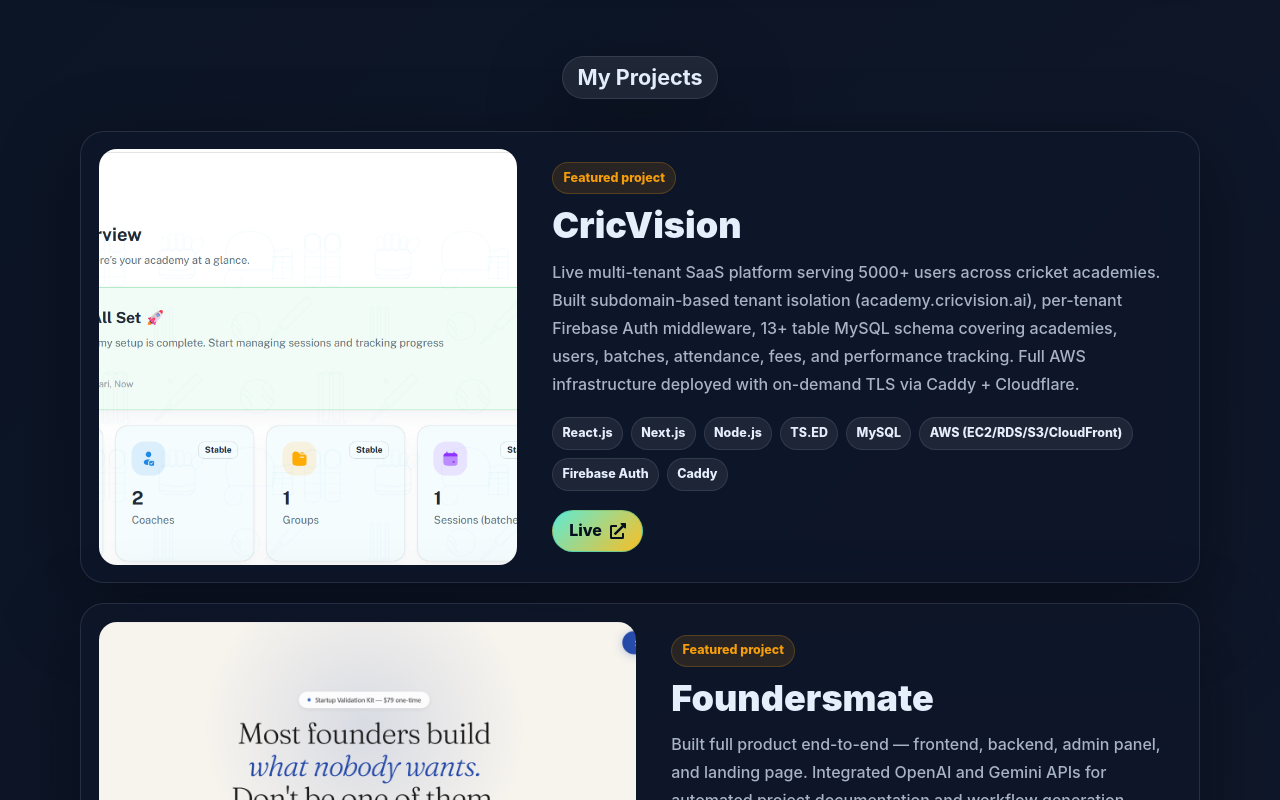
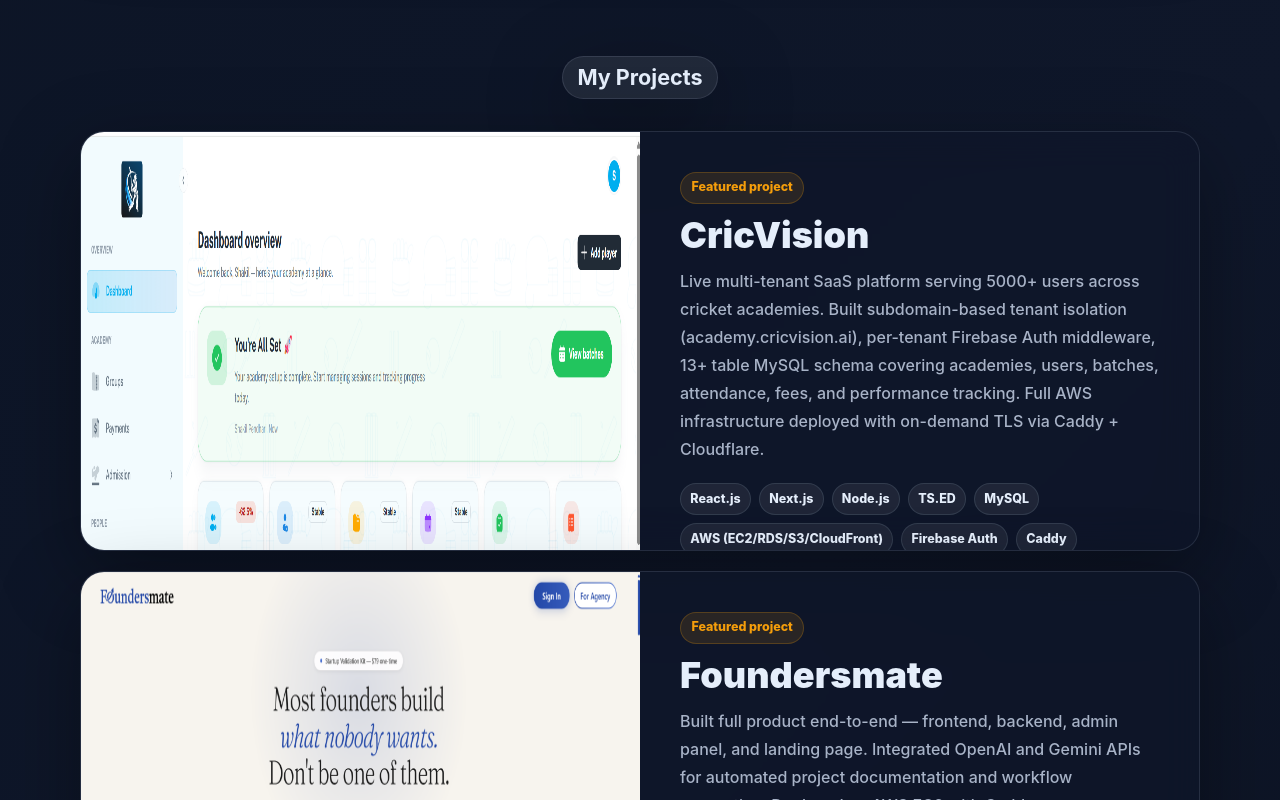
Before and after one commit to ShakilPendhari/ShakilPendhari.github.io, a React (Create React App) app: page / in a window 1280 px wide. Shown: the part 3260-4060 px from the top of the page. Built offline with nearby package versions, Linux system fonts and the light colour scheme.

Commit message:
feat: Add CNAME file and update project visibility in ProjectArray

```diff
--- a/src/Pages/Project/Project.jsx
+++ b/src/Pages/Project/Project.jsx
@@ -23,6 +23,7 @@
     img: "./cricvision.png", // Using favicon as placeholder
     github: "",
     deployLink: "https://app.cricvision.ai",
+    show:true
   },
   {
     information:
@@ -43,6 +44,7 @@
     img: "./foundersmate.png", // Using favicon as placeholder
     github: "",
     deployLink: "https://foundersmate.ai",
+    show:true
   },
   {
     information:
@@ -60,6 +62,7 @@
     img: "./corral.png",
     github: "",
     deployLink: "https://corral.social",
+    show:true
   },
   {
     information:
@@ -76,6 +79,7 @@
     img: "./tap4change.png",
     github: "",
     deployLink: "https://tap4change.org",
+    show:true
   },
   {
     information:
@@ -97,6 +101,7 @@
     img: "./chat_app.png",
     github: "https://github.com/ShakilPendhari/communicate-each-others",
     deployLink: "https://chat.shakilpendhari.com/",
+    show:true
   },
   {
     information:
@@ -113,6 +118,7 @@
     img: "./task_tracker.png",
     github: "https://github.com/ShakilPendhari/Task-analysor",
     deployLink: "https://task-tracker.shakilpendhari.com/",
+    show:true
   },
   {
     information:
@@ -134,6 +140,7 @@
     img: "./Home.png",
     github: "https://github.com/capitalN/scrawny-meat-2282",
     deployLink: "https://home-interior-pro.vercel.app/",
+    show:false
   },
   {
     information:
@@ -154,6 +161,7 @@
     img: "./IndustryBuying.png",
     github: "https://github.com/Prashant1562/IndustryBuying-Clone",
     deployLink: "https://soft-dogs-2567.netlify.app/",
+    show:false
   },
   {
     information:
@@ -175,6 +183,7 @@
     img: "./zee5.png",
     github: "https://github.com/ShakilPendhari/zee5.com",
     deployLink: "https://zee5-clone-theta.vercel.app/",
+    show:false
   },
   {
     information:
@@ -184,18 +193,9 @@
     img: "./buffer.png",
     github: "https://github.com/Sunilrath101/Buffer-clone",
     deployLink: "https://bespoke-biscotti-7e0a1f.netlify.app/",
+    show:false
   },
 ];
-// ,
-//   {
-//     information:
-//       "A clone of the renowned travel booking platform, Orbitz.com. Developed by five dedicated developers, this project utilized HTML, CSS, and JavaScript. The clone faithfully replicates Orbitz's key features, including flight and hotel search, booking management, and secure payment integration, offering users a seamless and intuitive platform for their travel arrangements.",
-//     title: "Orbitz.com",
-//     techStacks: ["HTML5", "CSS3", "JavaScript"],
-//     img: "./orbitz.png",
-//     github: "https://github.com/ShakilPendhari/dazzling-wing-7781",
-//     deployLink: "https://dreamy-paprenjak-996346.netlify.app/",
-//   }
 
 const Project = ({ theme }) => {
   return (
--- a/src/Pages/Project/Project.module.css
+++ b/src/Pages/Project/Project.module.css
@@ -5,28 +5,29 @@
 
 .card {
   display: grid;
-  grid-template-columns: minmax(280px, 0.95fr) minmax(0, 1.05fr);
-  gap: 1.4rem;
+  grid-template-columns: 50% 50%;
+  gap: 0;
   width: 100%;
-  padding: clamp(0.8rem, 2vw, 1.1rem);
+  height: 420px;
+  padding: 0;
   border-radius: 24px;
   text-align: left;
   overflow: hidden;
 }
 
 .media {
-  min-height: 270px;
-  border-radius: 18px;
+  width: 100%;
+  height: 100%;
+  border-radius: 0;
   overflow: hidden;
-  background: rgba(255, 255, 255, 0.06);
+  background: rgba(255, 255, 255, 0.04);
 }
 
 .media img {
   width: 100%;
   height: 100%;
-  min-height: 270px;
-  object-fit: cover;
-  object-position: top center;
+  object-fit: fill;
+  object-position: center;
   transition: transform 0.55s ease;
 }
 
@@ -36,9 +37,9 @@
 
 .cardBody {
   flex-direction: column;
-  justify-content: space-between;
+  justify-content: center;
   gap: 1.2rem;
-  padding: clamp(0.4rem, 2vw, 0.8rem);
+  padding: clamp(1.5rem, 5vw, 2.5rem);
 }
 
 .cardEyebrow {
--- a/src/Pages/Project/ProjectCard.jsx
+++ b/src/Pages/Project/ProjectCard.jsx
@@ -13,6 +13,7 @@
   img,
   github,
   deployLink,
+  show = true,
 }) => {
   return (
     <MotionFlex
@@ -21,6 +22,7 @@
       whileInView={{ opacity: 1, y: 0 }}
       viewport={{ once: true, amount: 0.18 }}
       transition={{ duration: 0.6, ease: "easeOut" }}
+      style={{ display: show ? "grid" : "none" }}
     >
       <Box className={style.media}>
         <Image src={img} alt={title} />
--- a/src/Pages/Skill/Skill.jsx
+++ b/src/Pages/Skill/Skill.jsx
@@ -160,18 +160,25 @@
     id: "11",
   },
   {
+    text: "Socket.io",
+    img: "https://socket.io/images/logo.svg",
+    border: "#010101",
+    boxShowdo: "#ffffff",
+    id: "12",
+  },
+  {
     text: "NestJS",
     img: "https://www.vectorlogo.zone/logos/nestjs/nestjs-icon.svg",
     border: "#e0234e",
     boxShowdo: "#f06292",
-    id: "12",
+    id: "13",
   },
   {
     text: "TS.ED",
     img: "https://tsed.dev/tsed.svg",
     border: "#246097",
     boxShowdo: "#4e96d9",
-    id: "13",
+    id: "14",
   },
   {
     text: "REST APIs",
@@ -179,98 +186,98 @@
     img: "/restApi.png",
     border: "#00a3e0",
     boxShowdo: "#54c8f5",
-    id: "14",
+    id: "15",
   },
   {
     text: "Firebase Auth",
     img: "https://www.vectorlogo.zone/logos/firebase/firebase-icon.svg",
     border: "#ffca28",
     boxShowdo: "#ffe082",
-    id: "15",
+    id: "16",
   },
   {
     text: "Supabase",
     img: "https://www.vectorlogo.zone/logos/supabase/supabase-icon.svg",
     border: "#3ecf8e",
     boxShowdo: "#6ee7b7",
-    id: "16",
+    id: "17",
   },
   {
     text: "MySQL",
     img: "https://www.vectorlogo.zone/logos/mysql/mysql-official.svg",
     border: "#00758f",
     boxShowdo: "#4db8d1",
-    id: "17",
+    id: "18",
   },
   {
     text: "PostgreSQL",
     img: "https://www.vectorlogo.zone/logos/postgresql/postgresql-icon.svg",
     border: "#336791",
     boxShowdo: "#6596c0",
-    id: "18",
+    id: "19",
   },
   {
     text: "MongoDB",
     img: "https://chiranjeev-thapliyal.vercel.app/svg/mongodb.svg",
     border: "#178a32",
     boxShowdo: "#67eb86",
-    id: "19",
+    id: "20",
   },
   {
     text: "TypeORM",
     img: "https://raw.githubusercontent.com/typeorm/typeorm/master/resources/logo_big.png",
     border: "#fe0805",
     boxShowdo: "#ff6b6b",
-    id: "20",
+    id: "21",
   },
   {
     text: "Firestore",
     img: "https://www.vectorlogo.zone/logos/firebase/firebase-icon.svg",
     border: "#ffca28",
     boxShowdo: "#ffe082",
-    id: "21",
+    id: "22",
   },
   {
     text: "AWS",
     img: "https://www.vectorlogo.zone/logos/amazon_aws/amazon_aws-icon.svg",
     border: "#ff9900",
     boxShowdo: "#ffcc80",
-    id: "22",
+    id: "23",
   },
   {
     text: "Google Cloud Platform",
     img: "https://www.vectorlogo.zone/logos/google_cloud/google_cloud-icon.svg",
     border: "#4285f4",
     boxShowdo: "#90caf9",
-    id: "27",
+    id: "24",
   },
   {
     text: "Docker",
     img: "https://www.vectorlogo.zone/logos/docker/docker-icon.svg",
     border: "#2496ed",
     boxShowdo: "#73bcf1",
-    id: "23",
+    id: "25",
   },
   {
     text: "Caddy",
     img: "https://caddyserver.com/resources/images/nostalgia/caddy.png",
     border: "#00adef",
     boxShowdo: "#66d1f7",
-    id: "24",
+    id: "26",
   },
   {
     text: "CI/CD (GitHub Actions)",
     img: "https://www.vectorlogo.zone/logos/github/github-tile.svg",
     border: "#2088ff",
     boxShowdo: "#6cb4ff",
-    id: "25",
+    id: "27",
   },
   {
     text: "Redis",
     img: "https://www.vectorlogo.zone/logos/redis/redis-icon.svg",
     border: "#d82c20",
     boxShowdo: "#ff6b61",
-    id: "26",
+    id: "28",
   },
 ];
 
--- a/src/constants.js
+++ b/src/constants.js
@@ -1,2 +1 @@
-export const RESUME =
-  "https://drive.google.com/file/d/1jI5YHAqB1Pw_tgL0yjCbMyjfvNnI3nhJ/view?usp=sharing";
+export const RESUME =  "https://drive.google.com/file/d/1q0TVqpsXhalrRvQ9CZQsPJpjbKwBpLgY/view?usp=drive_link"
```
Also changed, not shown: 1 other file (tests, documents, lock files or other folders).
